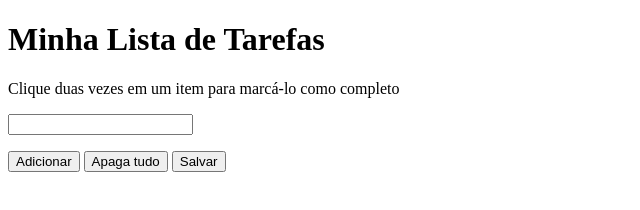
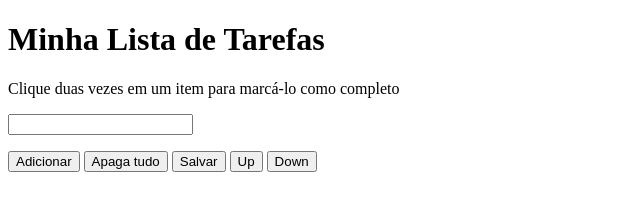
Before and after one commit to victorjunior95/sd-07-block5-project-todo-list, a plain HTML site: page index.html in a window 1280 px wide. Shown: the whole page, without its empty margins (0-640 px from the left). Drawn offline with Linux system fonts and the light colour scheme.

Commit message:
commit: 0.0.15

```diff
--- a/index.html
+++ b/index.html
@@ -22,6 +22,10 @@
 
     <button id="salvar-tarefas">Salvar</button>
 
+    <button id="mover-cima">Up</button>
+
+    <button id="mover-baixo">Down</button>
+
     <script src="script.js"></script>
 </body>
 </html>
```
